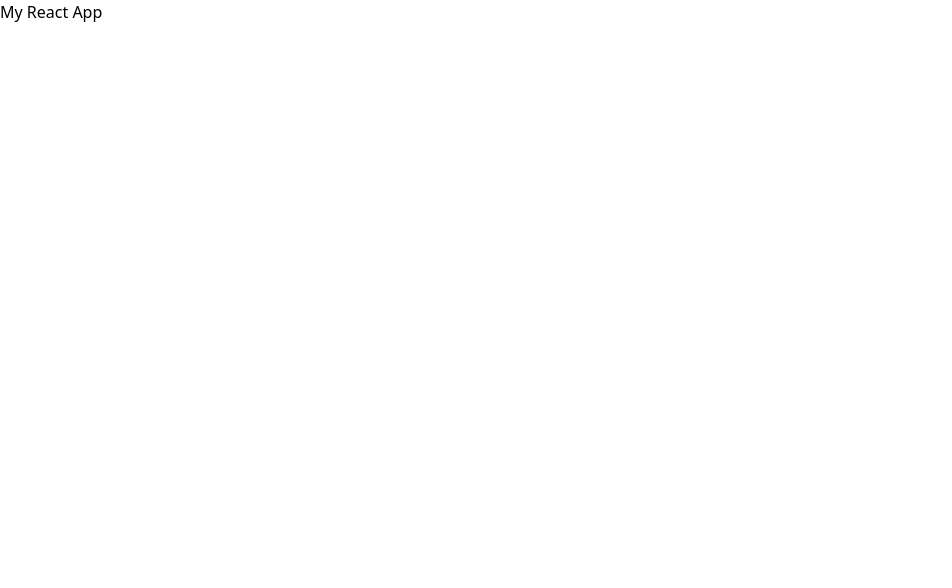
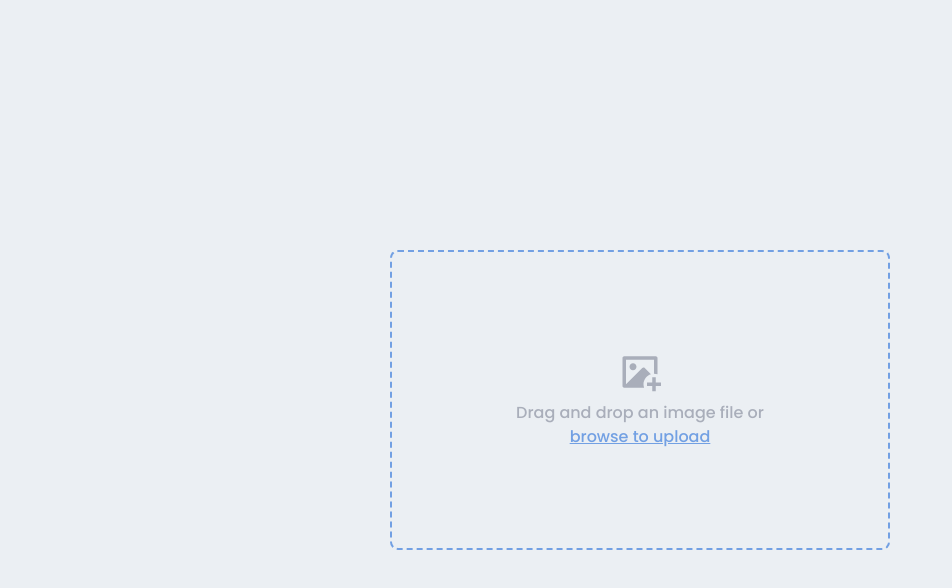
Before and after one commit to smRid/Image-Cropper, a React app: page / in a window 1280 px wide. Shown: the top 588 px of the page, without its empty margins (0-952 px from the left). Built offline with nearby package versions, Linux system fonts and the light colour scheme; the HTML template or start-up script is replaced by a standard one.

Commit message:
DropZone part update

```diff
--- a/package.json
+++ b/package.json
@@ -11,7 +11,8 @@
   },
   "dependencies": {
     "react": "^19.0.0",
-    "react-dom": "^19.0.0"
+    "react-dom": "^19.0.0",
+    "react-icons": "^5.5.0"
   },
   "devDependencies": {
     "@eslint/js": "^9.21.0",
--- a/src/App.jsx
+++ b/src/App.jsx
@@ -1,10 +1,13 @@
+import { DropZone } from "./components";
 
 
 function App() {
 
   return (
     <>
-      <h1>My React App</h1>
+      <div className="relative min-h-screen flex flex-col justify-center items-center p-2 bg-white-50 font-poppins">
+        <DropZone />
+      </div>
     </>
   )
 }
--- /dev/null
+++ b/src/components/DropZone.jsx
@@ -0,0 +1,57 @@
+import { useState } from "react";
+import { RiImageAddFill } from "react-icons/ri";
+
+const DragZone = ({ setFile }) => {
+    const [dragOver, setDragOver] = useState(false);
+
+    const handleDragOver = (event) => {
+        event.preventDefault();
+        setDragOver(true);
+    };
+    const handleDragLeave = (event) => {
+        event.preventDefault();
+        setDragOver(false);
+    };
+    const handleDrop = (event) => {
+        event.preventDefault();
+        const file = event.dataTransfer.files[0];
+        setFile(file);
+    };
+
+    return (
+        <div
+            className={`h-[300px] max-w-[500px] w-full border-2 border-dashed rounded-lg flex items-center justify-center flex-col gap-y-2 ${
+                dragOver ? "border-primary-50" : "border-primary-30"
+            }`}
+            onDragOver={handleDragOver}
+            onDragLeave={handleDragLeave}
+            onDrop={handleDrop}
+        >
+            <RiImageAddFill
+                size={42}
+                className="text-gray"
+            />
+            <p className="text-gray text-center font-medium">
+                Drag and drop an image file or <br />
+                <label
+                    htmlFor="image-file"
+                    className="text-primary-30 underline cursor-pointer hover:text-primary-50"
+                >
+                    browse to upload
+                </label>
+            </p>
+            <input
+                type="file"
+                id="image-file"
+                accept="image/png, image/jpg, image/jpeg"
+                value=""
+                hidden
+                onChange={(event) => {
+                    setFile(event.target.files[0]);
+                }}
+            />
+        </div>
+    );
+};
+
+export default DragZone;
--- /dev/null
+++ b/src/components/index.js
@@ -0,0 +1 @@
+export {default as DropZone} from './DropZone'
```
Also changed, not shown: 1 other file (tests, documents, lock files or other folders).
